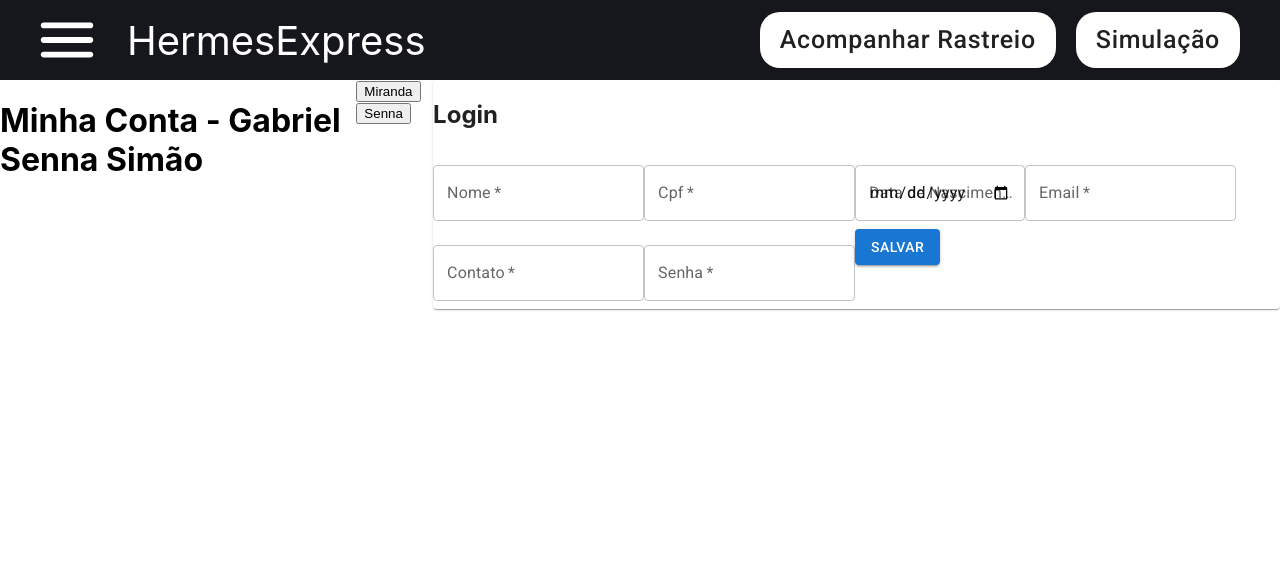
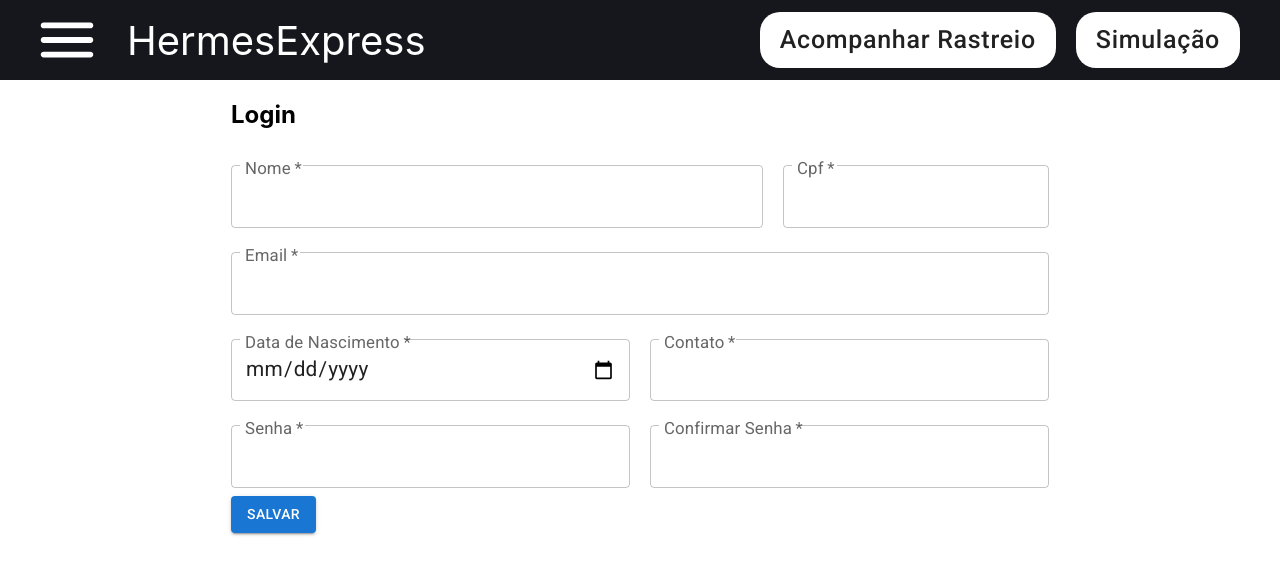
Before and after one commit to gwmiranda/Hermess-Express, a React (Create React App) app: page /MinhaConta in a window 1280 px wide. Shown: the top 574 px of the page. Built offline with nearby package versions, Linux system fonts and the light colour scheme.

Commit message:
feat: finalizado

```diff
--- a/src/components/formularios/Usuario/Usuario.jsx
+++ b/src/components/formularios/Usuario/Usuario.jsx
@@ -1,6 +1,18 @@
-import {Button, Card, FormControl, TextField} from "@mui/material";
 import {useState} from "react";
+
+import {
+    Button,
+    FormControl,
+    TextField
+} from "@mui/material";
 import {Box} from "@material-ui/core";
+
+import {
+    Grid2,
+    Grid3,
+    Grid3_1,
+  } from "./styles";
+import { fontSize } from "@mui/system";
 
 function Usuario() {
 
@@ -10,11 +22,11 @@ function Usuario() {
     const [email, setEmail] = useState("");
     const [contato, setContato] = useState("");
     const [senha, setSenha] = useState("");
+    const [confirmarSenha, setConfirmarSenha] = useState("");
 
 
     return (
-        <div>
-            <Card className= "card">
+        <>
             <form
                 className="form"
                 onSubmit={event => {
@@ -28,94 +40,167 @@ function Usuario() {
                 }}
             >
                 <h2>Login</h2>
-                    <Box className="formComponent">
+                <Grid3_1>
                     <TextField
                         value={nome}
                         onChange={event => {
                             setNome(event.target.value)
                         }}
-                            name="nome"
                         id="nome"
                         label="Nome"
-                            variant="outlined"
+                        margin={"normal"}
+                        fullWidth
+                        InputLabelProps={{
+                            shrink: true,
+                            style: {
+                                fontSize: "1.4rem"
+                            }
+                        }}
+                        InputProps={{
+                            style: {fontSize: '1.3rem'},
+                        }}
                         required
-                            margin={"normal"}
-
                     />
                     <TextField
                         value={cpf}
                         onChange={event => {
                             setCpf(event.target.value)
                         }}
-                            name="cpf"
                         id="cpf"
                         label="Cpf"
                         type={"number"}
-                            variant="outlined"
+                        margin={"normal"}
+                        fullWidth
+                        InputLabelProps={{
+                            shrink: true,
+                            style: {
+                                fontSize: "1.4rem"
+                            }
+                        }}
+                        InputProps={{
+                            style: {fontSize: '1.3rem'},
+                        }}
                         required
+                    />
+                </Grid3_1>
+                <TextField
+                    value={email}
+                    onChange={event => {
+                        setEmail(event.target.value)
+                    }}
+                    id="email"
+                    label="Email"
                     margin={"normal"}
+                    fullWidth
+                    InputLabelProps={{
+                        shrink: true,
+                        style: {
+                            fontSize: "1.4rem"
+                        }
+                    }}
+                    InputProps={{
+                        style: {fontSize: '1.3rem'},
+                    }}
+                    required
                 />
+                <Grid2>
                     <TextField
                         value={nascimento}
                         onChange={event => {
                             setNascimento(event.target.value)
                         }}
-                            name="nascimento"
                         id="nascimento"
                         label="Data de Nascimento"
                         type={"date"}
-                            variant="outlined"
+                        margin={"normal"}
+                        fullWidth
+                        InputLabelProps={{
+                            shrink: true,
+                            style: {
+                                fontSize: "1.4rem"
+                            }
+                        }}
+                        InputProps={{
+                            style: {fontSize: '1.3rem'},
+                        }}
                         required
-                            margin={"normal"}
-                        />
-                        <TextField
-                            value={email}
-                            onChange={event => {
-                                setEmail(event.target.value)
-                            }}
-                            name="email"
-                            id="email"
-                            label="Email"
-                            variant="outlined"
-                            required
-                            margin={"normal"}
                     />
                     <TextField
                         value={contato}
                         onChange={event => {
                             setContato(event.target.value)
                         }}
-                            name="contato"
                         id="contato"
                         label="Contato"
                         type={"number"}
-                            variant="outlined"
+                        margin={"normal"}
+                        fullWidth
+                        InputLabelProps={{
+                            shrink: true,
+                            style: {
+                                fontSize: "1.4rem"
+                            }
+                        }}
+                        InputProps={{
+                            style: {fontSize: '1.3rem'},
+                        }}
                         required
-                            margin={"normal"}
                     />
+                </Grid2>
+                <Grid2>
                     <TextField
                         value={senha}
                         onChange={event => {
                             setSenha(event.target.value)
                         }}
-                            name="senha"
                         id="Senha"
                         type="password"
                         label="Senha"
-                            variant="outlined"
+                        margin={"normal"}
+                        fullWidth
+                        InputLabelProps={{
+                            shrink: true,
+                            style: {
+                                fontSize: "1.4rem"
+                            }
+                        }}
+                        InputProps={{
+                            style: {fontSize: '1.3rem'},
+                        }}
                         required
+                    />
+                    <TextField
+                        value={confirmarSenha}
+                        onChange={event => {
+                            setSenha(event.target.value)
+                        }}
+                        id="ConfirmarSenha"
+                        type="password"
+                        label="Confirmar Senha"
                         margin={"normal"}
+                        fullWidth
+                        InputLabelProps={{
+                            shrink: true,
+                            style: {
+                                fontSize: "1.4rem"
+                            }
+                        }}
+                        InputProps={{
+                            style: {fontSize: '1.3rem'},
+                        }}
+                        required
                     />
+                </Grid2>
                     <Button
                         variant="contained"
                         type={"submit"}
                         onClick={onsubmit}
                         margin={"normal"}
-                        >Salvar</Button>
-                    </Box>
+                    >
+                        Salvar
+                    </Button>
             </form>
-            </Card>
-        </div>
+        </>
     );
 }
 
--- /dev/null
+++ b/src/components/formularios/Usuario/styles.js
@@ -0,0 +1,18 @@
+import styled from 'styled-components'
+
+export const Grid2 = styled.nav`
+    display: grid;
+    grid-template-columns: repeat(2, 1fr);
+    gap: 20px;
+`
+export const Grid3 = styled.nav`
+    display: grid;
+    grid-template-columns: repeat(3, 1fr);
+    gap: 20px;
+`
+
+export const Grid3_1 = styled.nav`
+    display: grid;
+    grid-template-columns: 2fr 1fr;
+    gap: 20px;
+`
--- a/src/pages/minhaConta/MinhaConta.jsx
+++ b/src/pages/minhaConta/MinhaConta.jsx
@@ -22,11 +22,11 @@ function MinhaConta() {
 
     return (
         <div className='Teste'>
-            <h1>Minha Conta - { state.nome }</h1>
+            {/* <h1>Minha Conta - { state.nome }</h1>
             <div>
                 <button onClick={() => setMiranda()}>Miranda</button>
                 <button onClick={() => setSenna()}>Senna</button>
-            </div>
+            </div> */}
             <Usuario/>
         </div>
     );
```
Also changed, not shown: src/components/formularios/usuario/Teste.jsx (added, +11 -0 lines). Lines whose indentation alone changed are shown as unchanged.
